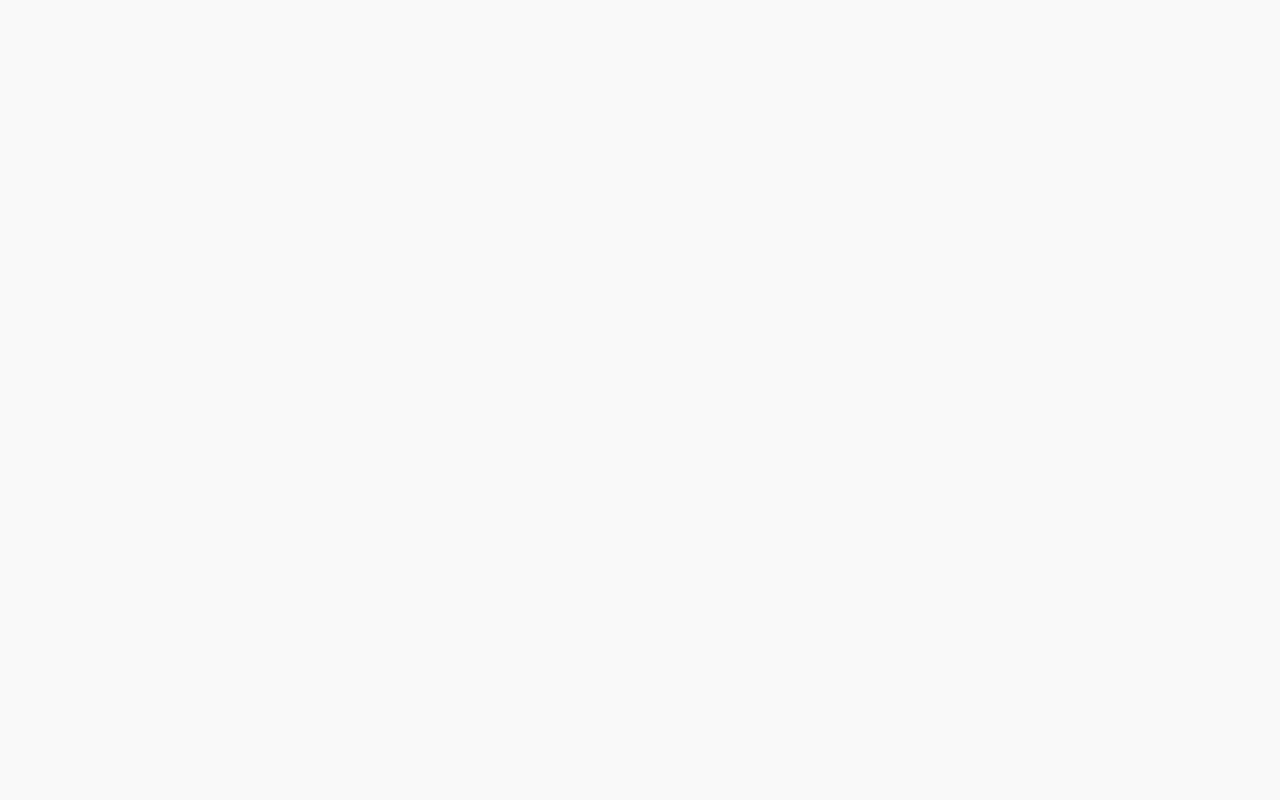
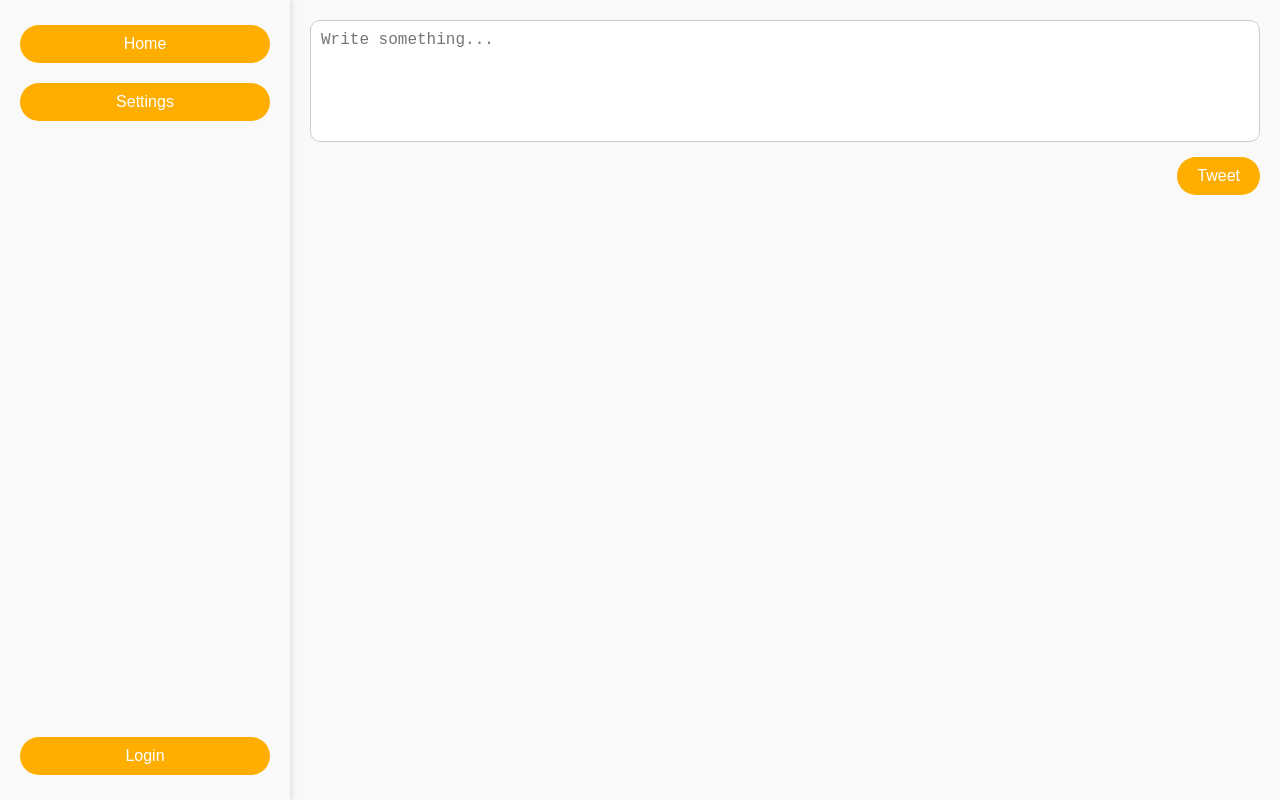
Before and after one commit to borkopp/tweeter, a Vue app in the folder frontend/: page / in a window 1280 px wide. Before the commit this address had no page. Built offline with nearby package versions, Linux system fonts and the light colour scheme.

Commit message:
added sidebar component with home, settings and logout buttons no functionallity, added tweetbox for main content page, with styling no functionallity

```diff
--- /dev/null
+++ b/frontend/src/components/Sidebar.vue
@@ -0,0 +1,21 @@
+<template>
+    <aside class="sidebar">
+        <div class="sidebar-top">
+            <button>Home</button>
+            <button>Settings</button>
+        </div>
+        <div class="sidebar-bottom">
+            <button>Login</button>
+        </div>
+    </aside>
+</template>
+
+<script>
+export default {
+    name: 'LeftSidebar',
+};
+</script>
+
+<style scoped lang="scss">
+@import '../css/sidebar.scss';
+</style>
--- /dev/null
+++ b/frontend/src/components/TweetBox.vue
@@ -0,0 +1,16 @@
+<template>
+    <div class="tweet-box">
+        <textarea placeholder="Write something..."></textarea>
+        <button class="tweet-button">Tweet</button>
+    </div>
+</template>
+
+<script>
+export default {
+    name: 'TweetBox'
+}
+</script>
+
+<style scoped>
+@import '../css/tweetbox.scss'
+</style>
--- a/frontend/src/css/_config.scss
+++ b/frontend/src/css/_config.scss
@@ -5,5 +5,5 @@ $text-color: #333;
 $input-border-color: #ccc;
 $input-border-focus-color: $primary-color;
 $button-text-color: white;
-$border-radius: 5px;
+$border-radius: 20px;
 $box-shadow: 0 4px 8px rgba(0, 0, 0, 0.1);
--- /dev/null
+++ b/frontend/src/css/home.scss
@@ -0,0 +1,11 @@
+@import 'config';
+
+.home-container {
+    display: flex;
+    height: 100vh;
+}
+
+.main-content {
+    flex-grow: 1;
+    padding: 20px;
+}
--- /dev/null
+++ b/frontend/src/css/sidebar.scss
@@ -0,0 +1,50 @@
+@import 'config';
+
+.sidebar {
+    width: 250px;
+    background-color: $background-color;
+    display: flex;
+    flex-direction: column;
+    justify-content: space-between;
+    padding: 20px;
+    box-shadow: 2px 0 5px rgba(0, 0, 0, 0.1);
+
+    .sidebar-top {
+        display: flex;
+        flex-direction: column;
+
+        button {
+            margin-bottom: 15px;
+            padding: 10px;
+            font-size: 16px;
+            border: none;
+            border-radius: $border-radius;
+            background-color: $primary-color;
+            color: $button-text-color;
+            cursor: pointer;
+            transition: background-color 0.3s;
+
+            &:hover {
+                background-color: $primary-color-hover;
+            }
+        }
+    }
+
+    .sidebar-bottom {
+        button {
+            padding: 10px;
+            font-size: 16px;
+            width: 100%;
+            border: none;
+            border-radius: $border-radius;
+            background-color: $primary-color;
+            color: $button-text-color;
+            cursor: pointer;
+            transition: background-color 0.3s;
+
+            &:hover {
+                background-color: $primary-color-hover;
+            }
+        }
+    }
+}
--- /dev/null
+++ b/frontend/src/css/tweetbox.scss
@@ -0,0 +1,39 @@
+@import 'config';
+
+.tweet-box {
+
+    display: flex;
+    flex-direction: column;
+
+    textarea {
+        resize: none;
+        padding: 10px;
+        font-size: 16px;
+        border: 1px solid $input-border-color;
+        border-radius: 10px;
+        margin-bottom: 10px;
+        height: 100px;
+        outline: none;
+        transition: border-color 0.3s;
+
+        &:focus {
+            border-color: $input-border-focus-color;
+        }
+    }
+
+    .tweet-button {
+        align-self: flex-end;
+        padding: 10px 20px;
+        font-size: 16px;
+        border: none;
+        border-radius: $border-radius;
+        background-color: $primary-color;
+        color: $button-text-color;
+        cursor: pointer;
+        transition: background-color 0.3s;
+
+        &:hover {
+            background-color: $primary-color-hover;
+        }
+    }
+}
--- a/frontend/src/router/index.js
+++ b/frontend/src/router/index.js
@@ -1,10 +1,12 @@
 import { createRouter, createWebHistory } from 'vue-router';
 import LoginView from '../views/LoginView.vue';
 import SignupView from '../views/SignupView.vue';
+import HomeView from '../views/HomeView.vue';
 
 const routes = [
   { path: '/login', component: LoginView },
   { path: '/signup', component: SignupView },
+  { path: '/', component: HomeView },
 ];
 
 const router = createRouter({
--- /dev/null
+++ b/frontend/src/views/HomeView.vue
@@ -0,0 +1,25 @@
+<template>
+    <div class="home-container">
+        <LeftSidebar />
+        <main class="main-content">
+            <TweetBox />
+        </main>
+    </div>
+</template>
+
+<script>
+import LeftSidebar from '../components/Sidebar.vue';
+import TweetBox from '../components/TweetBox.vue'
+
+export default {
+    name: 'HomeView',
+    components: {
+        LeftSidebar,
+        TweetBox,
+    },
+};
+</script>
+
+<style scoped lang="scss">
+@import '../css/home.scss'
+</style>
```
